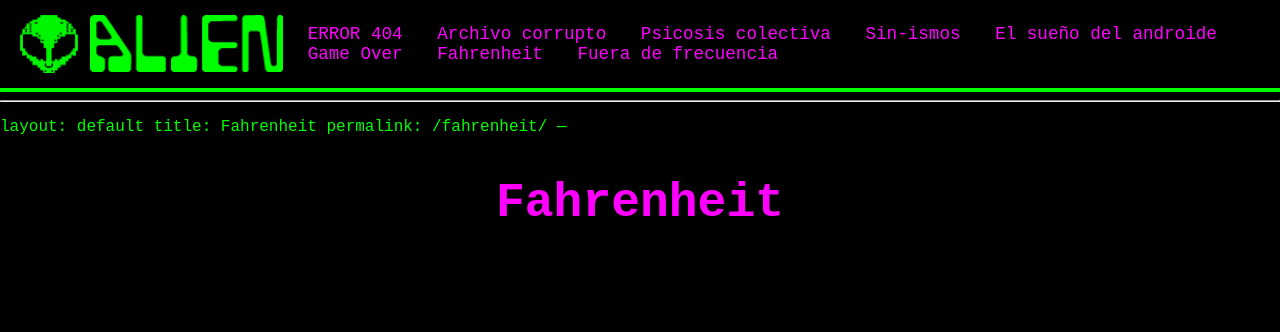
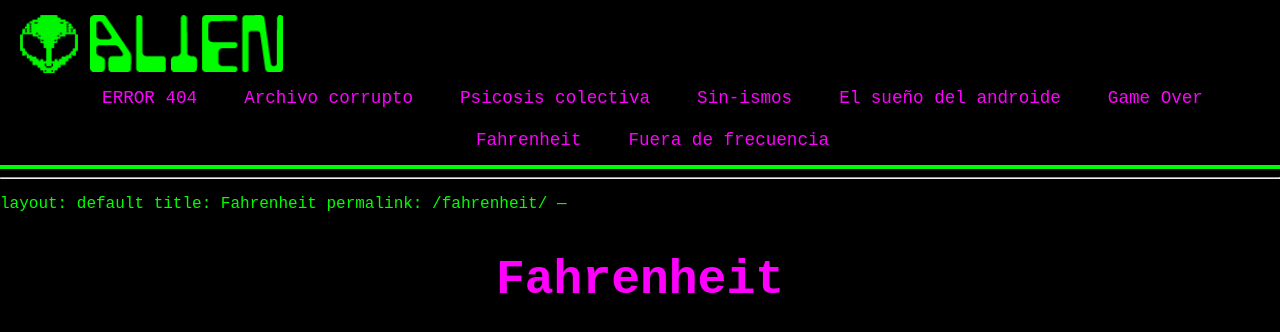
Before and after one commit to alienrevista-nave/Alien-Revista-2.0, a Jekyll site: the page built from fahrenheit.md, in a window 1280 px wide. Shown: the top 332 px of the page. Built offline with Jekyll 4.4.1, drawn with Linux system fonts in a browser that asks for light colours; our own code applies the rules of GitHub Pages for plain Markdown files.

Commit message:
Update style.css

```diff
--- a/assets/css/style.css
+++ b/assets/css/style.css
@@ -5,7 +5,6 @@ body {
   margin: 0;
   padding: 0;
 }
-
 .header {
   position: sticky;
   top: 0;
@@ -13,9 +12,56 @@ body {
   border-bottom: 4px solid #00ff00;
   padding: 15px 20px;
   display: flex;
+  align-items: center;
   justify-content: space-between;
+  z-index: 100;
+  flex-wrap: wrap;           /* permite que se acomode en móvil */
+  gap: 15px;
+}
+
+.logo-link {
+  display: flex;
   align-items: center;
-  z-index: 100;
+  flex-shrink: 0;
+}
+
+.alien-icon {
+  height: 58px;
+  margin-right: 12px;
+}
+
+.alien-text {
+  height: 58px;
+}
+
+/* MENÚ - más espaciado y limpio */
+.nav {
+  display: flex;
+  flex-wrap: wrap;
+  gap: 22px;                 /* espacio entre botones */
+  justify-content: center;
+}
+
+.nav a {
+  color: #ff00ff;
+  text-decoration: none;
+  font-size: 1.05em;
+  white-space: nowrap;
+}
+
+.nav a:hover {
+  color: #00ff88;
+  text-shadow: 0 0 8px #00ff00;
+}
+
+/* En pantallas más chicas (móvil) */
+@media (max-width: 900px) {
+  .nav {
+    gap: 15px;
+    font-size: 0.95em;
+  }
+}
+
 }
 
 .logo {
```
